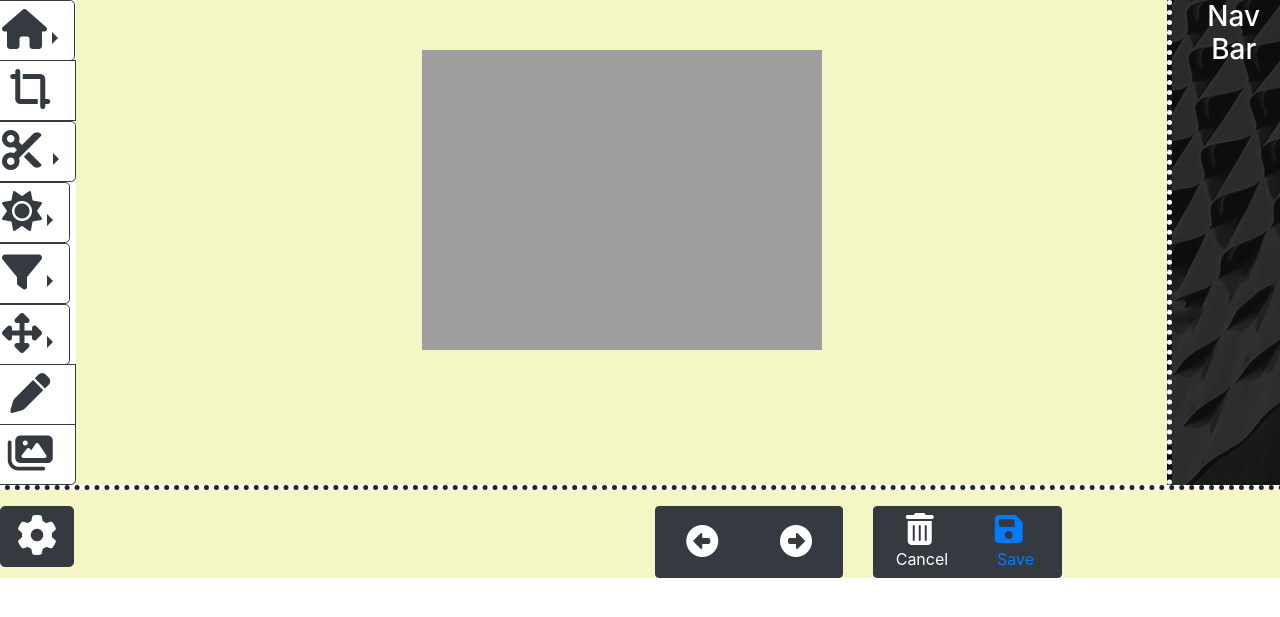
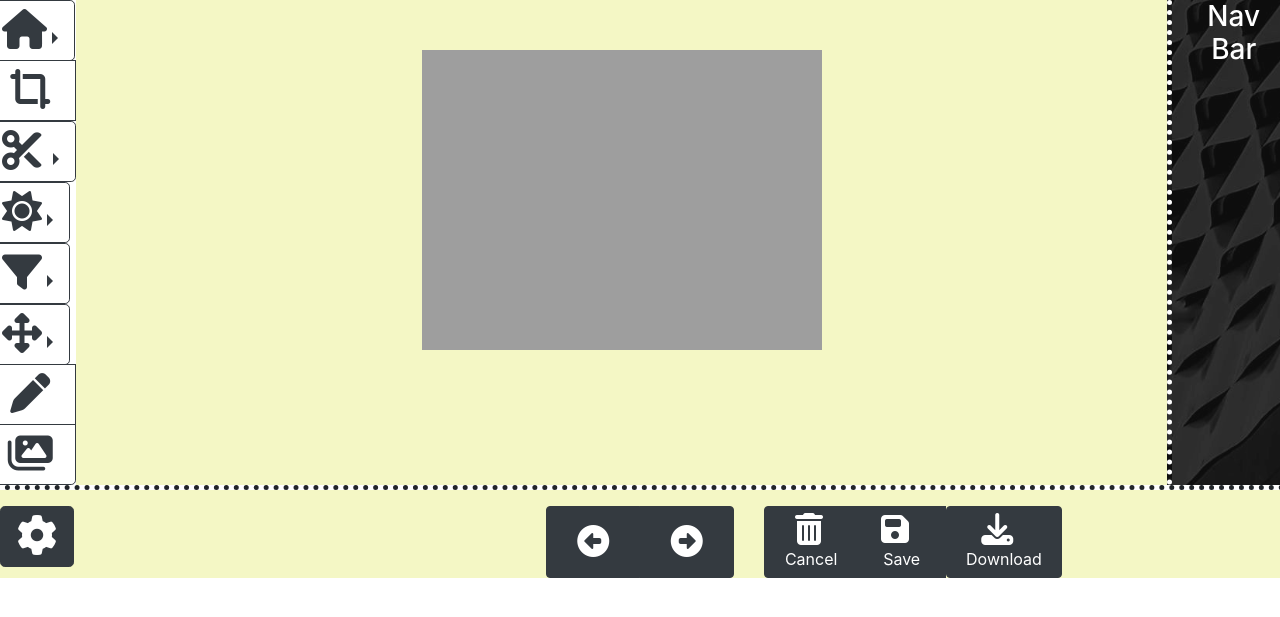
Before and after one commit to Vimarsh-Koul/Image-editor, a Flask app: page /editor/1/ in a window 1280 px wide. Shown: the part 133-750 px from the top of the page. Run offline with Flask 2, Linux system fonts and the light colour scheme; data comes from the database, SQL or seed files in the repository; both versions use the stored data as it was after the commit; parts of the project's set-up code (start-up, migrations or seed data) failed here and were passed over; some libraries are stand-ins or nearby versions.

Commit message:
adding download button

```diff
--- a/imator.py
+++ b/imator.py
@@ -11,7 +11,6 @@ file_path_1 = os.path.abspath(os.getcwd())
 file_path_2 = os.path.join(file_path_1,'static')
 
 UPLOAD_FOLDER = os.path.join(file_path_2,'UPLOAD_FOLDER')
-DOWNLOADED_IMAGES = os.path.join(file_path_2,'DOWNLOADED_IMAGES')
 ALLOWED_EXTENSIONS = { 'png', 'jpg', 'jpeg'}
 
 app = Flask(__name__)
@@ -253,9 +252,6 @@ def implementation(file_id):
                     l = int(0.2126*s[0]+0.7152*s[1]+0.0722*s[2])
                     s[0] = s[1] = s[2] = l
                     file5[i,j]=(s[0],s[1],s[2])
-        elif(feature == 'save'):
-            path_download = os.path.join(DOWNLOADED_IMAGES,filename)
-            file2.save(path_download)
 
         # code ends
 
--- a/static/editor.js
+++ b/static/editor.js
@@ -1,7 +1,3 @@
-$(function () {
-  $('[data-toggle="tooltip"]').tooltip()
-})
-
 $('#exit').click(function(){
   confirm("Are you sure you want to Exit!");
 });
--- a/templates/editor.html
+++ b/templates/editor.html
@@ -164,15 +164,16 @@
     <div class="col-1">
       <button id="setting" class="btn btn-lg btn-dark" type="button" data-toggle="dropdown tooltip" data-placement="bottom" title="setting" name="button"><i class="fas fa-cog fa-2x"></i></button>
     </div>
-    <div class="col-5">
+    <div class="col-4">
     </div>
     <div class="col-2 btn-group">
       <button id="undo" class="btn btn-dark" type="button" data-toggle="dropdown tooltip" data-placement="bottom" title="undo" name="button"><i class="fas fa-arrow-alt-circle-left fa-2x"></i></button>
       <button id="redo" class="btn btn-dark" type="button" data-toggle="dropdown tooltip" data-placement="bottom" title="redo" name="button"><i class="fas fa-arrow-alt-circle-right fa-2x"></i></button>
     </div>
-    <div class="col-2 btn-group">
+    <div class="col-3 btn-group">
       <button id="cancle" class="btn btn-dark" type="button" name="button"><i class="fas fa-trash-alt fa-2x bottom-buttons"></i>&nbsp; Cancel</button>
-      <button id="save2" class="btn btn-dark" type="button" name="button"><a href=""><i class="fas fa-save fa-2x bottom-buttons"></i>&nbsp; &nbsp; Save</a></button>
+      <button id="save2" class="btn btn-dark" type="button" name="button"><i class="fas fa-save fa-2x bottom-buttons"></i>&nbsp; &nbsp; Save</button>
+      <a id="download_image" href="" download=""><button class="btn btn-dark" type="button" name="button"><i class="fas fa-download fa-2x bottom-buttons"></i>&nbsp; &nbsp; Download</button></a>
     </div>
   </div>
 
@@ -294,20 +295,6 @@ $(document).ready(function(){
             })
   });
 
-  $('#save').click(function(event){
-            $.ajax({
-
-                url: '/editor/{{file_id}}/1',
-                type : 'POST',
-                dataType :'json',
-                data : {a : 'save'},
-                success:function(data) {
-                    /* $("#change").text(data.result);*/
-                    alert('changes saved');
-                }
-            })
-  });
-
   $('#save2').click(function(event){
             $.ajax({
 
@@ -318,9 +305,16 @@ $(document).ready(function(){
                 success:function(data) {
                     /* $("#change").text(data.result);*/
                     alert('changes saved');
+                    var value = data.result;
+                    path ="http://127.0.0.1:5000/static/UPLOAD_FOLDER/{{file_id}}/"+value+"/";
+                    $('#download_image').attr("href",path);
                 }
             })
   });
+
+  $('#download_image').click(function(){
+    alert('Please save the Image before downloading if already not')
+  })
 
 });
 </script>
```
Also changed, not shown: test.db.
